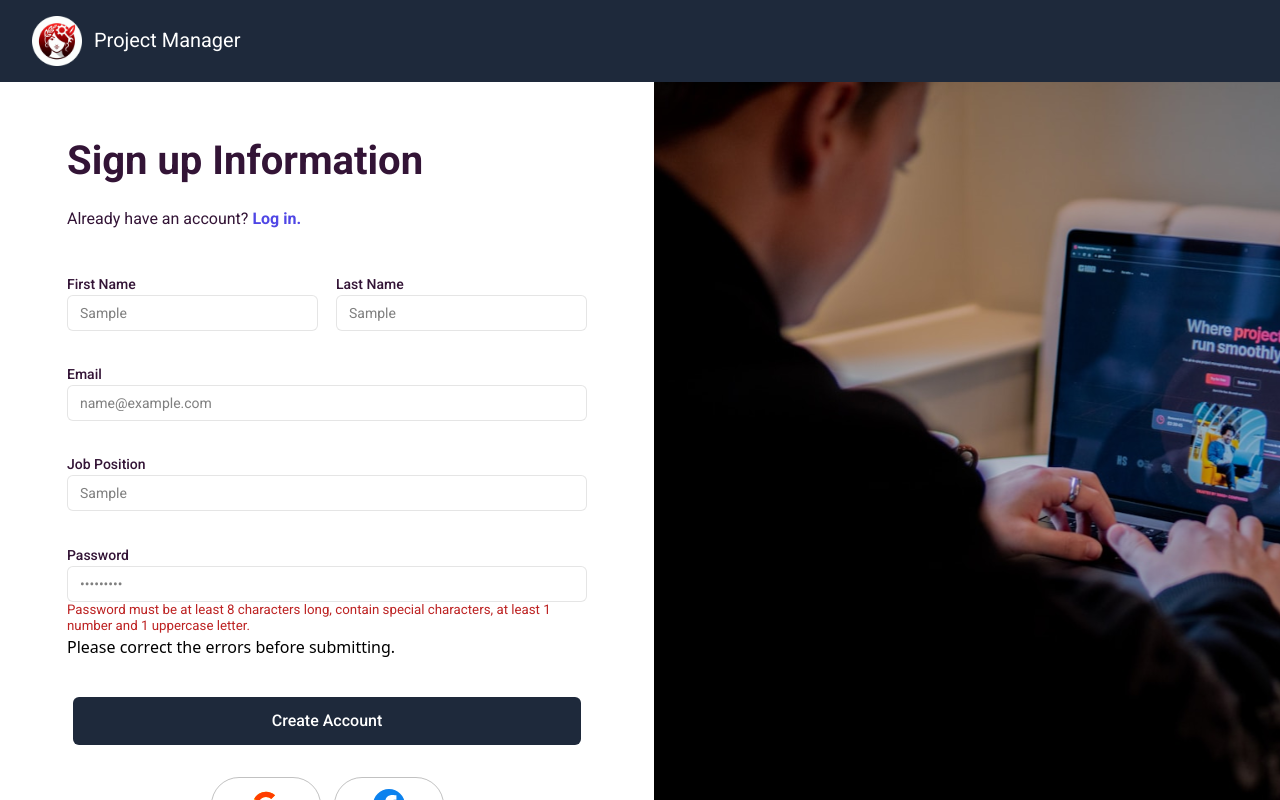
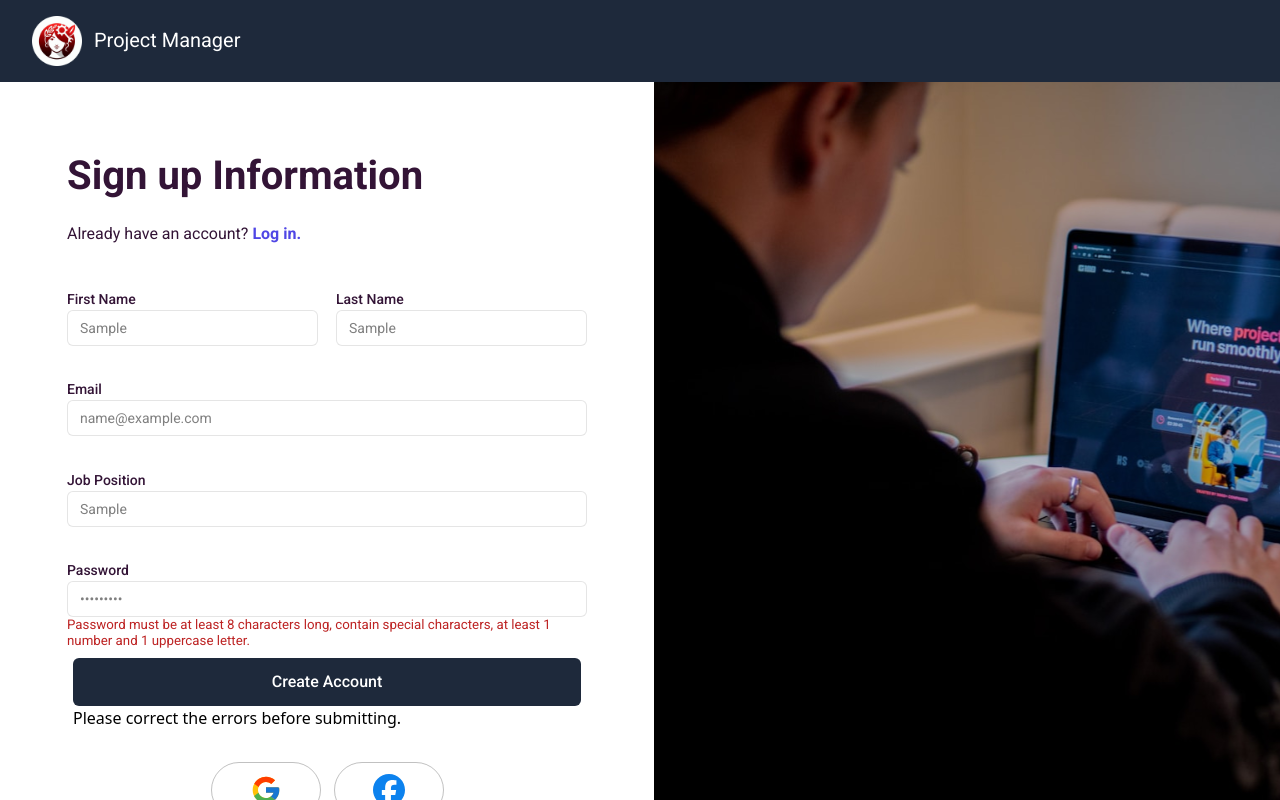
Before and after one commit to amiranda1911/project-manager-v2, a React (Vite) app: page /register in a window 1280 px wide. Both pictures are taken after typing "Sample", "Sample", "name@example.com", "Sample", "Sample123" into the empty fields and a click on the button "Create Account". Shown: the top 800 px of the page. Built offline with nearby package versions, Linux system fonts and the light colour scheme; no server answers.

Commit message:
fix: error message place

```diff
--- a/src/Components/FormSignUp.tsx
+++ b/src/Components/FormSignUp.tsx
@@ -190,15 +190,16 @@ const FormSignUp: React.FC = () => {
         </div>
 
         {/* Exibe a mensagem de sucesso ou erro */}
-        {err.formStatus && (
-            <p style={{ color: err.formStatus === errorMessages.formSuccess ? '[#22C55E]' : '[#BD2323]' }}>
-            {err.formStatus}
-            </p>
-        )}
 
         <div className="mx-auto mt-[0.2rem] mb-[1.4rem] md:mt-[0.5rem] md:mb-[2rem]">
-        <FormButtons buttonText={loading ? 'Creating...' : 'Create Account'} loading={loading}/>
+            <FormButtons buttonText={loading ? 'Creating...' : 'Create Account'} loading={loading}/>
+            {err.formStatus && (
+                    <p style={{ color: err.formStatus === errorMessages.formSuccess ? '[#22C55E]' : '[#BD2323]' }}>
+                    {err.formStatus}
+                    </p>
+            )}
         </div>
+
         {error && <p>{error}</p>}
     </form>
     </>
```
